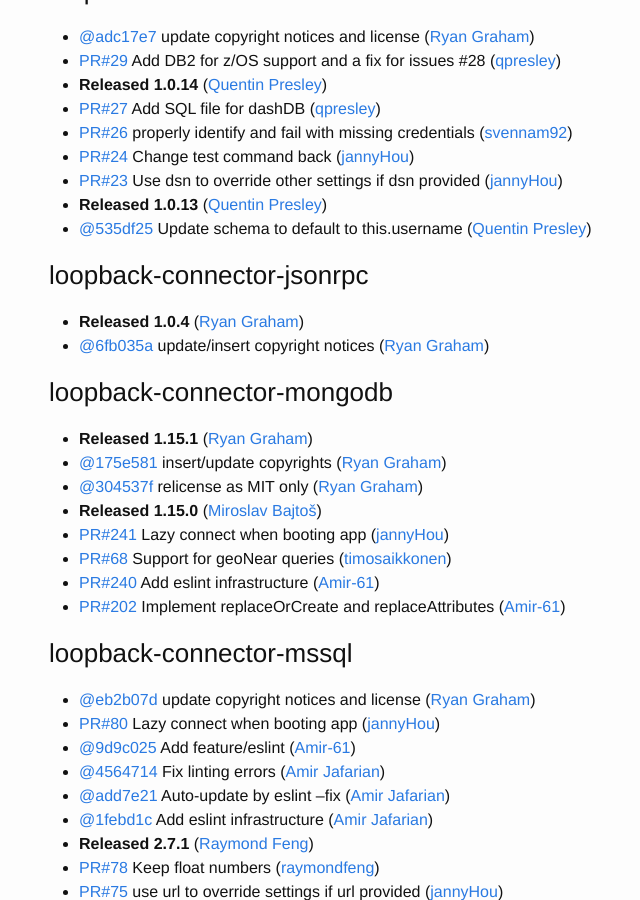
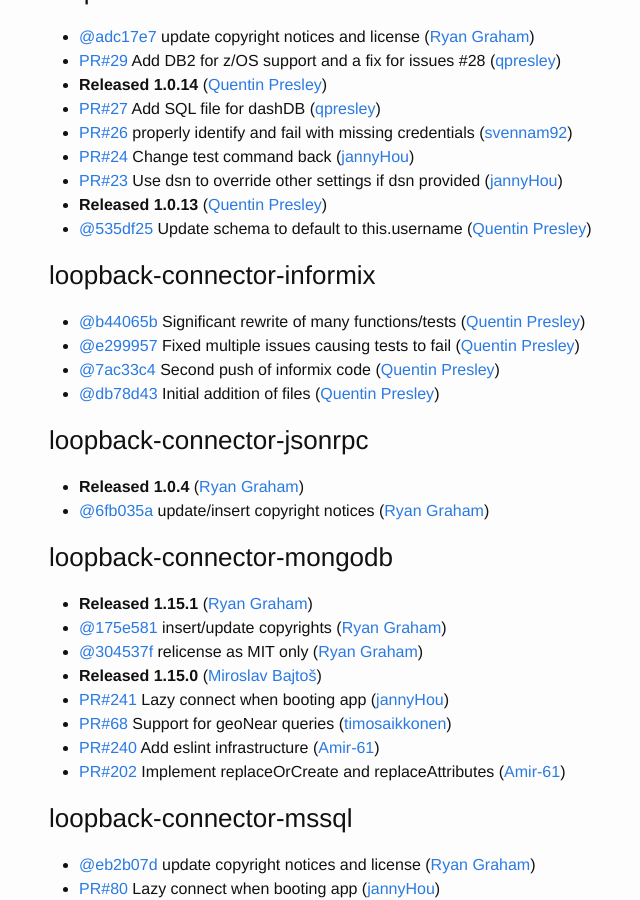
Before and after one commit to strongloop/loopback, a Jekyll site: the page built from index.md, in a window 1280 px wide and 900 px high, scrolled down 3204 px. Shown: the whole window, without its empty margins (221-861 px from the left). Built offline with Jekyll 4.4.1, drawn with Linux system fonts in a browser that asks for light colours.

Commit message:
Update changelog

```diff
--- a/index.md
+++ b/index.md
@@ -141,6 +141,13 @@
  * [PR#23](https://github.com/strongloop/loopback-connector-db2/pull/23) Use dsn to override other settings if dsn provided ([jannyHou](https://github.com/jannyHou))
  * **Released 1.0.13** ([Quentin Presley](https://github.com/qpresley))
  * [@535df25](https://github.com/strongloop/loopback-connector-db2/commit/535df251eb44b7e89afd17d9df179c53eaf4d6f1) Update schema to default to this.username ([Quentin Presley](https://github.com/qpresley))
+
+
+### loopback-connector-informix
+ * [@b44065b](https://github.com/strongloop/loopback-connector-informix/commit/b44065bae234af2496b140a37a53d294586bd519) Significant rewrite of many functions/tests ([Quentin Presley](https://github.com/qpresley))
+ * [@e299957](https://github.com/strongloop/loopback-connector-informix/commit/e299957322ad53a8c1a929037bb5acdf5cc6da4d) Fixed multiple issues causing tests to fail ([Quentin Presley](https://github.com/qpresley))
+ * [@7ac33c4](https://github.com/strongloop/loopback-connector-informix/commit/7ac33c48ce8aa8144a563fd3ff6a5e146002d2ee) Second push of informix code ([Quentin Presley](https://github.com/qpresley))
+ * [@db78d43](https://github.com/strongloop/loopback-connector-informix/commit/db78d43b07b3d58990f1656f5929dbaa34bb050a) Initial addition of files ([Quentin Presley](https://github.com/qpresley))
 
 
 ### loopback-connector-jsonrpc
```
